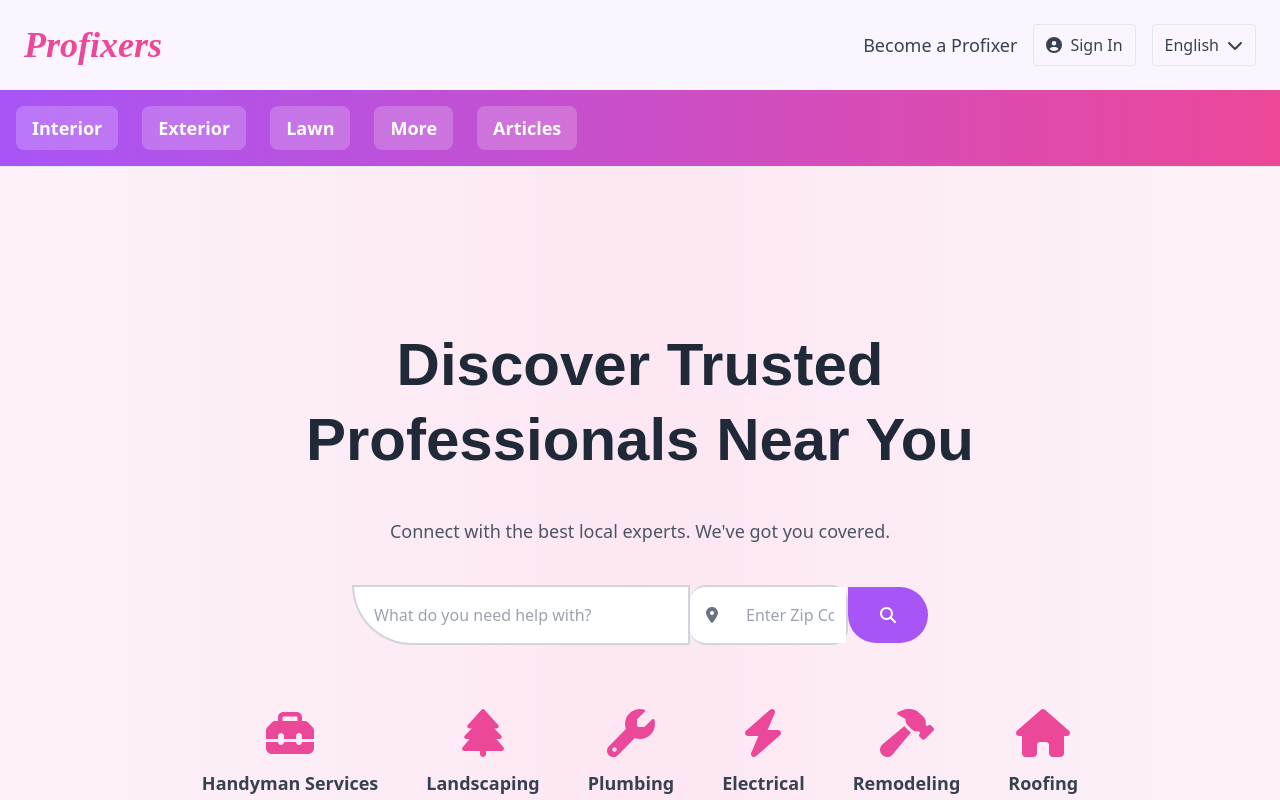
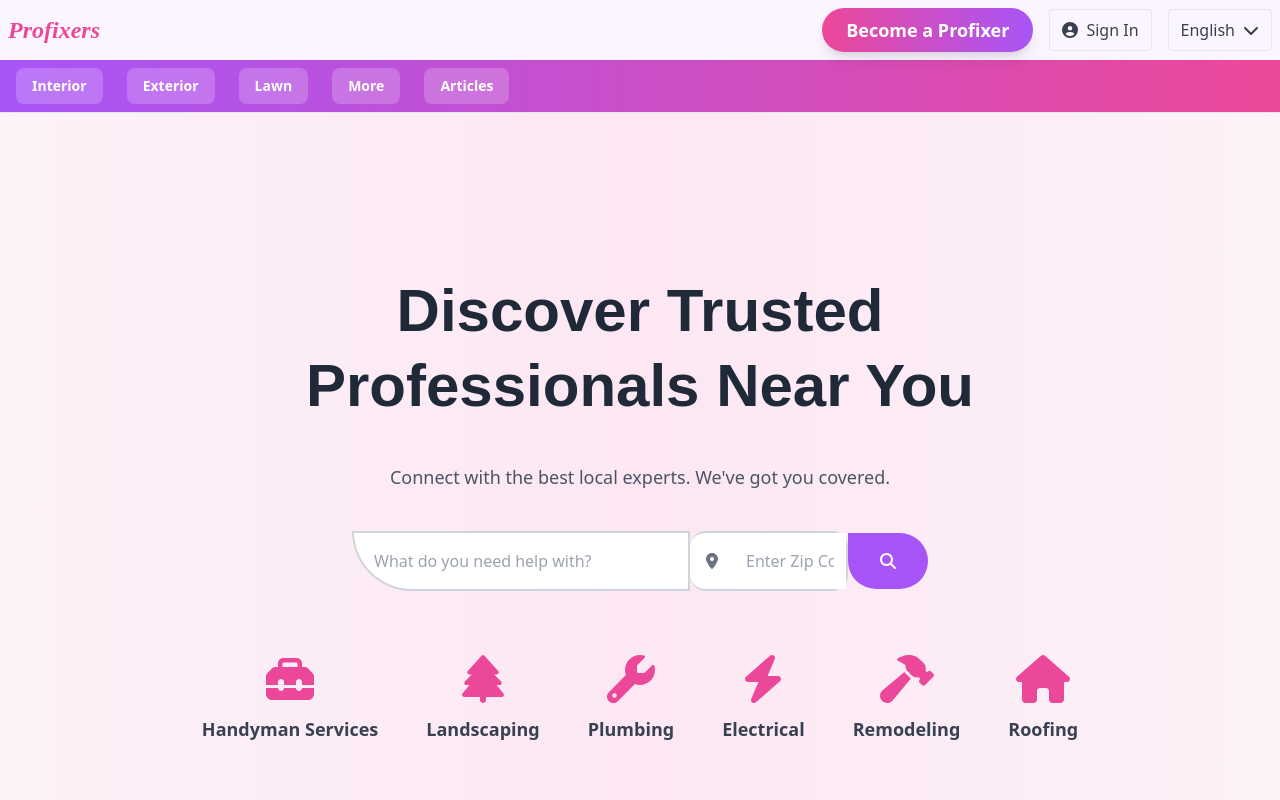
Before and after one commit to timeSync24/profixer-frontend, a React (Vite) app: page / in a window 1280 px wide. Shown: the top 800 px of the page. Built offline with nearby package versions, Linux system fonts and the light colour scheme; a web font is replaced by a local one.

Commit message:
nav bar fixed

```diff
--- a/src/Pages/Home/Header.tsx
+++ b/src/Pages/Home/Header.tsx
@@ -41,14 +41,20 @@ const Header: React.FC = () => {
 
   return (
     <header className="bg-purple-50 border-b">
-      <div className="container mx-auto flex justify-between items-center p-6">
+      <div className="container mx-auto flex justify-between items-center p-2">
         {/* Main Header: Logo and Join Our Pro Network */}
         <div className="flex items-center">
-          <div className="profixer text-xl sm:text-4xl font-bold text-pink-500 italic">Profixers</div>
+          <div className="profixer text-xl sm:text-2xl font-bold text-pink-500 italic">Profixers</div>
         </div>
 
         <div className="flex items-center space-x-4">
-        <a href="#" className="text-gray-700 font-medium hidden sm:block text-lg">Become a Profixer</a>
+        <a
+                href="#"
+                className="bg-gradient-to-r from-pink-500 to-purple-500 text-white font-semibold py-2 px-6 rounded-full shadow-lg hover:shadow-2xl hover:bg-gradient-to-l transition duration-300 ease-in-out text-lg hidden sm:block"
+                >
+                Become a Profixer
+                </a>
+
           <div className="hidden md:flex space-x-4">
             <button className="flex items-center text-gray-700 border px-3 py-2 rounded">
               <FontAwesomeIcon icon={faUserCircle} className="mr-2" />
@@ -175,7 +181,7 @@ const Header: React.FC = () => {
      {/* Subheader: Navigation Links */}
         <div className="bg-gradient-to-r from-purple-500 to-pink-500">
         <div className="container mx-auto">
-            <div className="flex items-center ml-4 space-x-6 overflow-x-auto py-4 text-sm sm:text-lg font-semibold text-white">
+            <div className="flex items-center ml-4 space-x-6 overflow-x-auto py-2 text-sm  font-semibold text-white">
             <a href="#" className="flex-shrink-0 px-4 py-2 bg-white bg-opacity-20 hover:bg-opacity-40 transition rounded-lg">
                 Interior
             </a>
```
